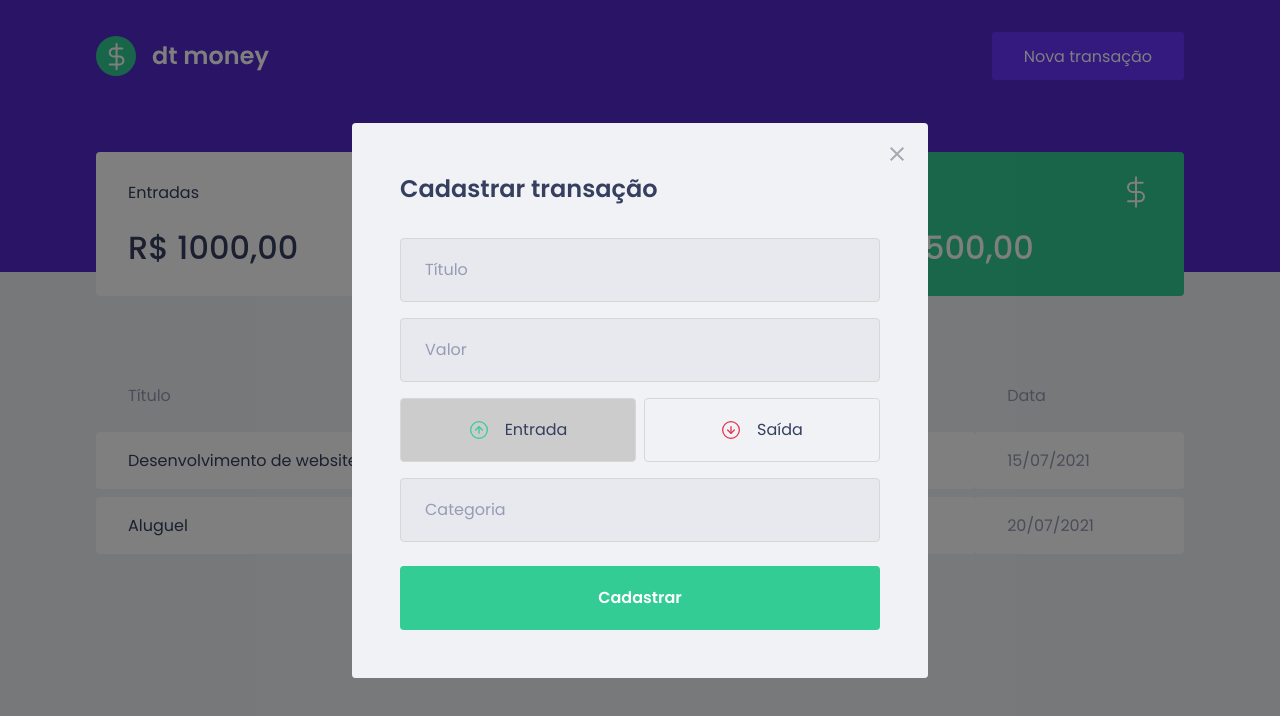
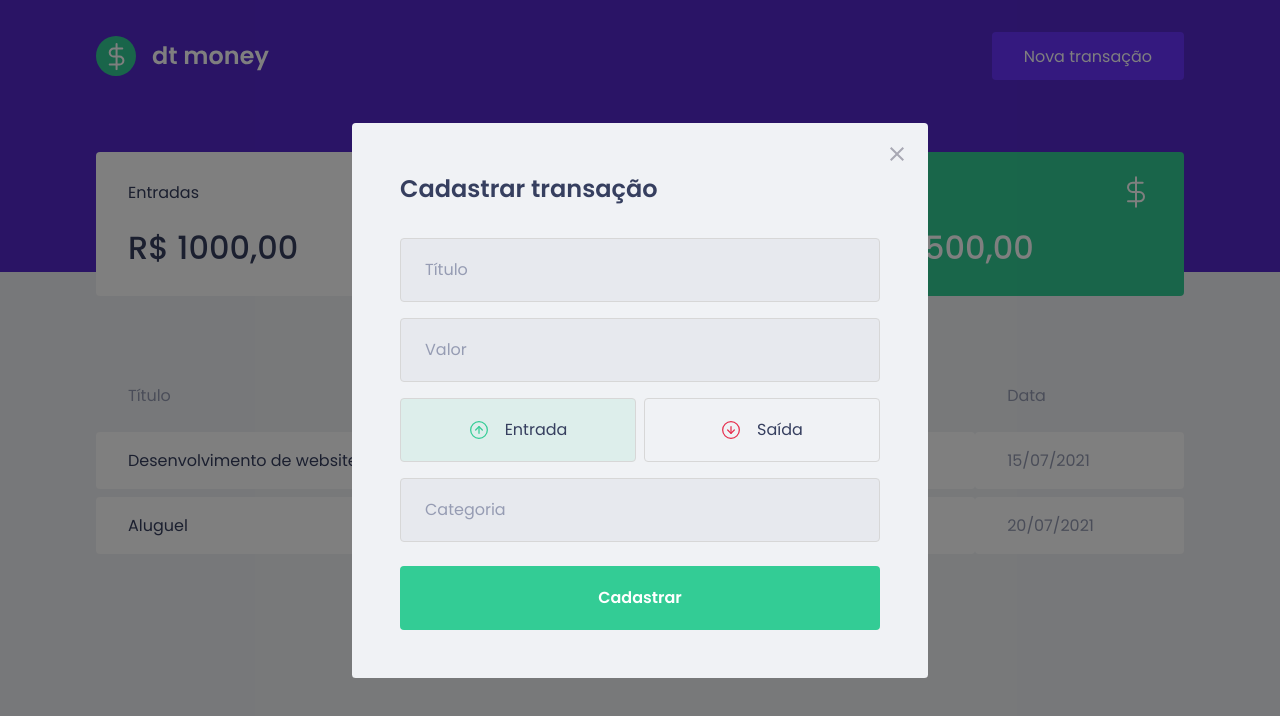
Before and after one commit to felipemarinhodev/dtmoney, a React (Create React App) app: page / in a window 1280 px wide. Both pictures are taken after a click on the button "Nova transação". Shown: the top 716 px of the page. Built offline with nearby package versions, Linux system fonts and the light colour scheme; no server answers; what miragejs would draw is missing.

Commit message:
change background color when RadioBox has selected

```diff
--- a/src/components/NewTransactionModal/index.tsx
+++ b/src/components/NewTransactionModal/index.tsx
@@ -3,7 +3,11 @@
 import closeImg from '../../assets/close.svg';
 import incomeImg from '../../assets/income.svg';
 import outcomeImg from '../../assets/outcome.svg';
-import { Container, TransactionTypeContainer, RadioBox } from './styles';
+import {
+	RadioBox,
+	Container,
+	TransactionTypeContainer,
+} from './styles';
 
 interface NewTransactionModalProps {
   isOpen: boolean;
@@ -39,6 +43,7 @@
             type="button"
             onClick={() => setType('deposit')}
             isActive={type === 'deposit'}
+						activeColor="green"
           >
             <img src={incomeImg} alt="" />
             <span>Entrada</span>
@@ -47,6 +52,7 @@
             type="button"
             onClick={() => setType('withdraw')}
             isActive={type === 'withdraw'}
+						activeColor="red"
           >
             <img src={outcomeImg} alt="" />
             <span>Saída</span>
--- a/src/components/NewTransactionModal/styles.ts
+++ b/src/components/NewTransactionModal/styles.ts
@@ -1,5 +1,5 @@
 import styled from 'styled-components';
-import { darken } from 'polished';
+import { darken, transparentize } from 'polished';
 
 export const Container = styled.form`
   h2 {
@@ -54,19 +54,26 @@
   display: grid;
   grid-template-columns: repeat(2, 1fr);
   gap: 0.5rem;
-
 `;
 
 interface RadioBoxProps {
   isActive: boolean;
+  activeColor: 'green' | 'red';
 }
+
+const colors = {
+  red: '#E52E4D',
+  green: '#33CC95',
+};
 
 export const RadioBox = styled.button<RadioBoxProps>`
   height: 4rem;
   border: 1px solid #d7d7d7;
   border-radius: 0.25rem;
 
-	background: ${(props) => props.isActive ? '#ccc' : 'transparent'};
+  background: ${(props) => props.isActive
+		? transparentize(0.9, colors[props.activeColor])
+		: 'transparent'};
 
   display: flex;
   align-items: center;
@@ -89,5 +96,4 @@
     font-size: 1rem;
     color: var(--text-title);
   }
-
 `;
```
Lines whose indentation alone changed are shown as unchanged.
